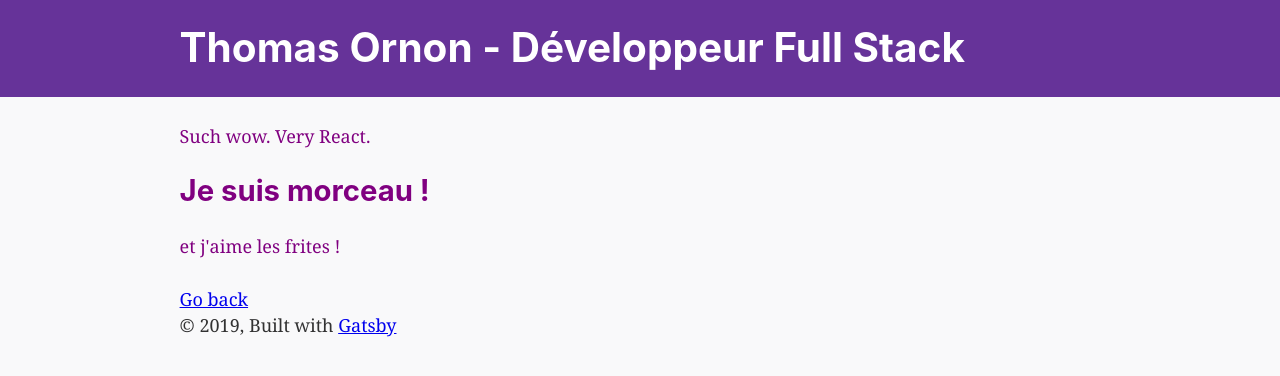
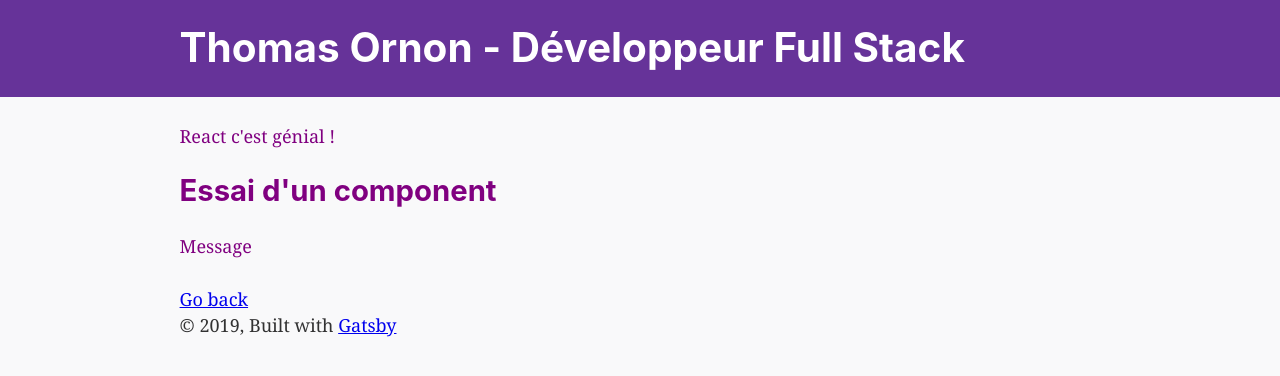
Before and after one commit to torn0n/gatsbylab, a Gatsby site: page /about in a window 1280 px wide. Built offline with nearby package versions, Linux system fonts and the light colour scheme; Gatsby itself is replaced by a stand-in of ours.

Commit message:
Quick fix text

```diff
--- a/src/components/morceau.js
+++ b/src/components/morceau.js
@@ -3,7 +3,7 @@ import React from "react"
 const Morceau = props => {
   return (
     <div>
-      <h2>Je suis morceau !</h2>
+      <h2>Essai d'un component</h2>
       <p>{props.text}</p>
     </div>
   )
--- a/src/pages/about.js
+++ b/src/pages/about.js
@@ -7,8 +7,8 @@ import Morceau from "../components/morceau"
 export default () => (
   <Layout>
     <div style={{ color: `purple` }}>
-      <p>Such wow. Very React.</p>
-      <Morceau text="et j'aime les frites !" />
+      <p>React c'est génial !</p>
+      <Morceau text="Message" />
       <Link to="/">Go back</Link>
     </div>
   </Layout>
```
Also changed, not shown: src/pages/index.js (+5 -4 lines).
